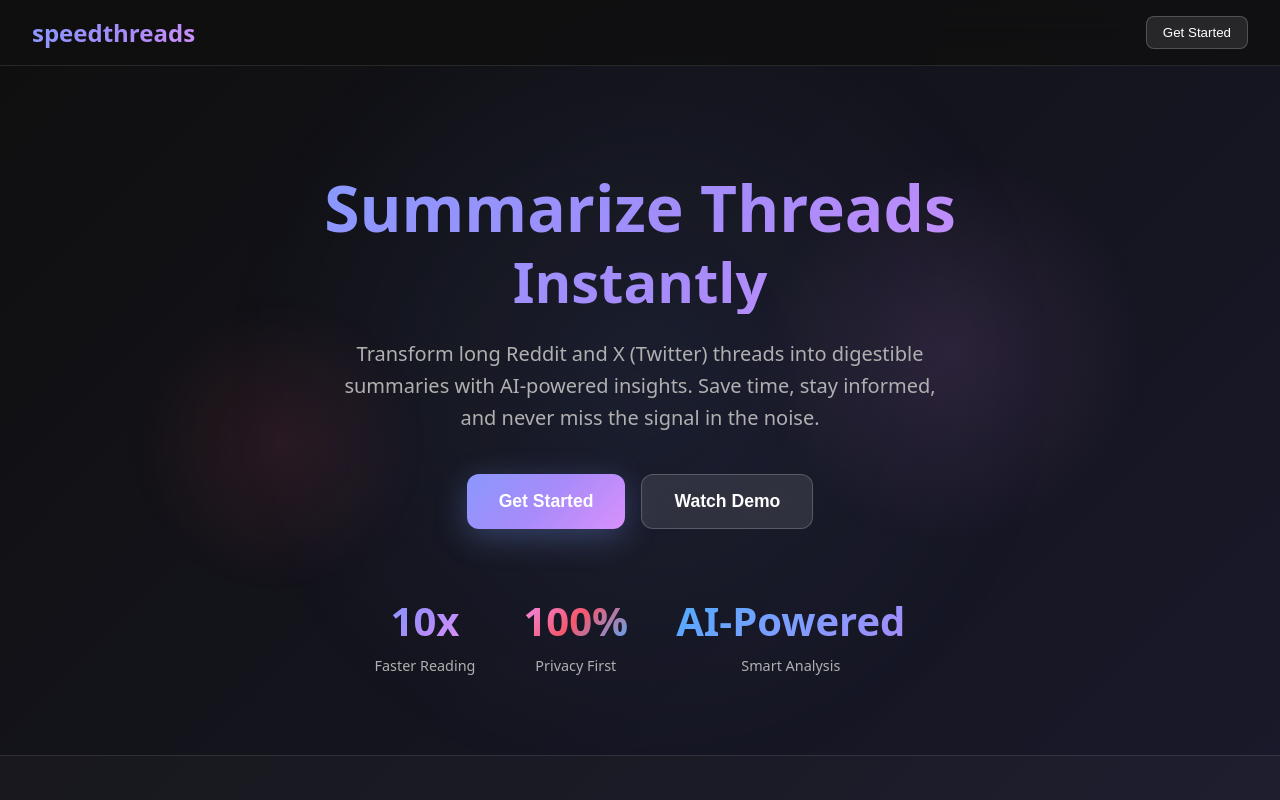
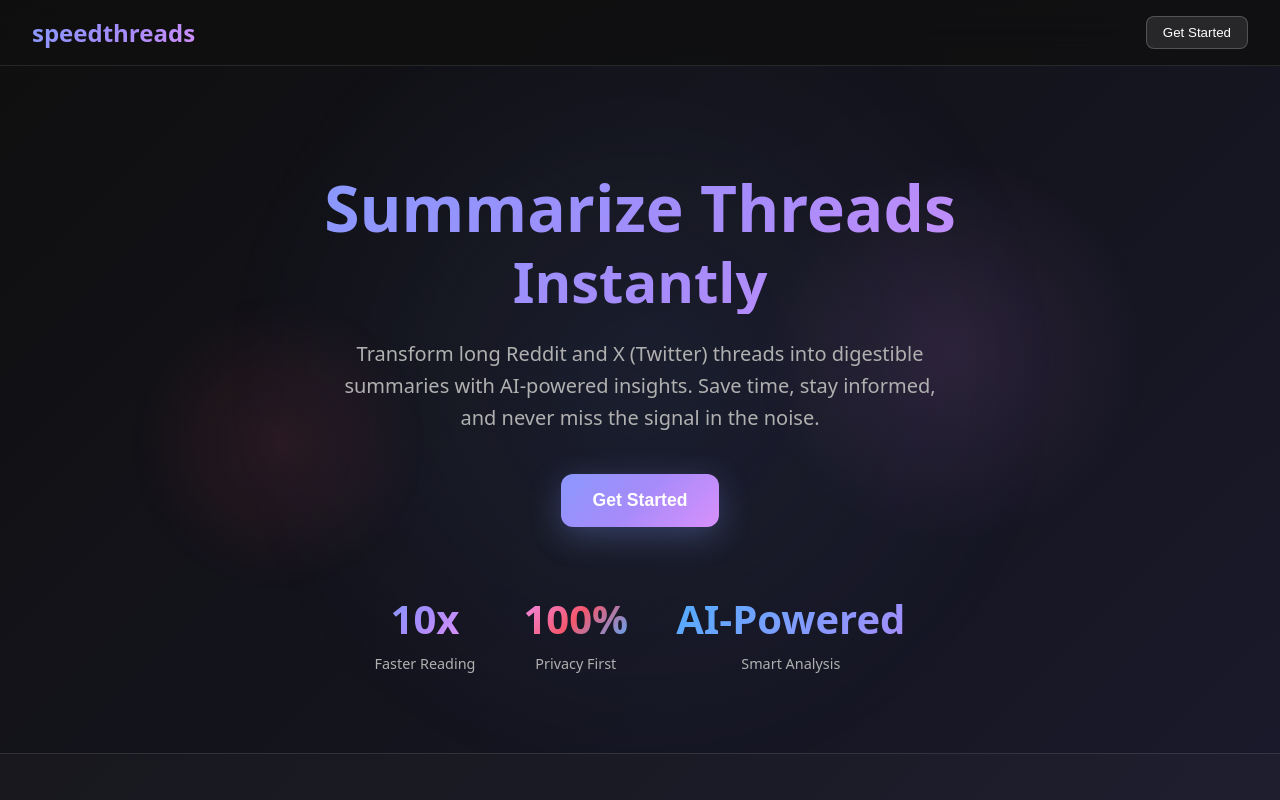
Before and after one commit to IzaanQaiser/speed-threads, a React (Vite) app in the folder frontend/: page / in a window 1280 px wide. Shown: the top 800 px of the page. Built offline with nearby package versions, Linux system fonts and the light colour scheme; the HTML template or start-up script is replaced by a standard one.

Commit message:
removed watch demo button

```diff
--- a/frontend/src/LandingPage.tsx
+++ b/frontend/src/LandingPage.tsx
@@ -178,28 +178,6 @@ const LandingPage: React.FC = () => {
                 e.currentTarget.style.boxShadow = '0 8px 32px rgba(124, 158, 255, 0.3)';
               }}>
               Get Started
-            </button>
-            <button style={{
-              background: 'rgba(255, 255, 255, 0.1)',
-              border: '1px solid rgba(255, 255, 255, 0.2)',
-              color: 'white',
-              padding: '1rem 2rem',
-              borderRadius: '12px',
-              fontSize: '1.1rem',
-              fontWeight: '600',
-              cursor: 'pointer',
-              transition: 'all 0.3s ease',
-              backdropFilter: 'blur(10px)'
-            }}
-            onMouseOver={(e) => {
-              e.currentTarget.style.background = 'rgba(255, 255, 255, 0.2)';
-              e.currentTarget.style.transform = 'translateY(-3px)';
-            }}
-            onMouseOut={(e) => {
-              e.currentTarget.style.background = 'rgba(255, 255, 255, 0.1)';
-              e.currentTarget.style.transform = 'translateY(0)';
-            }}>
-              Watch Demo
             </button>
           </div>
 
```
